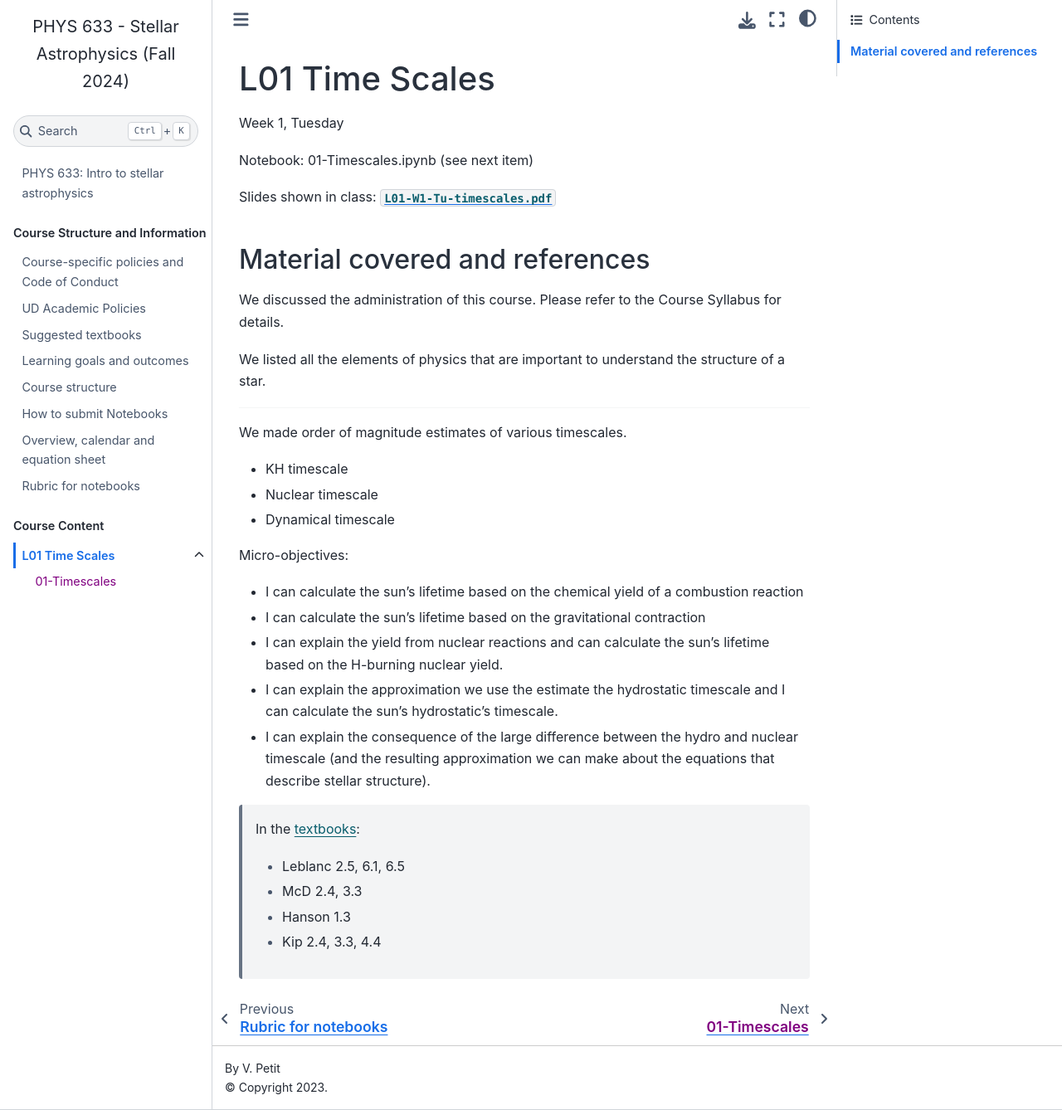
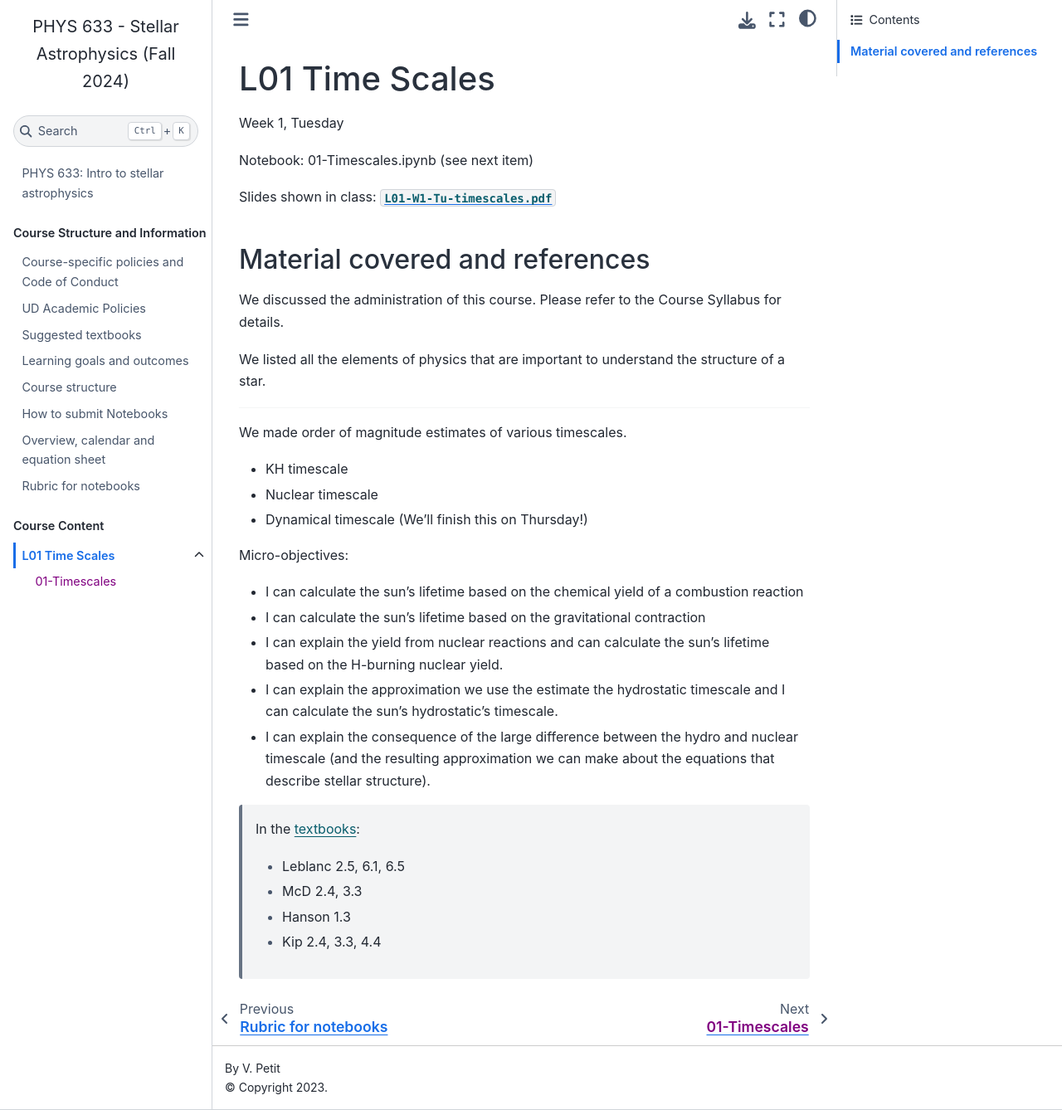
Before and after one commit to veropetit/PHYS633-F2024, a Jupyter Book: the page built from Book/L01-TimeScales/README.md, in a window 1280 px wide and 1338 px high. Shown: the whole window at 83% size. Built offline with Jupyter Book 1.0.4 settings and Sphinx 7.4.7 and the Sphinx Book theme 1.1.4, drawn with Linux system fonts in a browser that asks for light colours.

Commit message:
Update README.md

```diff
--- a/Book/L01-TimeScales/README.md
+++ b/Book/L01-TimeScales/README.md
@@ -20,7 +20,7 @@ We made order of magnitude estimates of various timescales.
 
 * KH timescale
 * Nuclear timescale
-* Dynamical timescale
+* Dynamical timescale (We'll finish this on Thursday!)
 
 Micro-objectives:
 - I can calculate the sun’s lifetime based on the chemical yield of a combustion reaction
```
